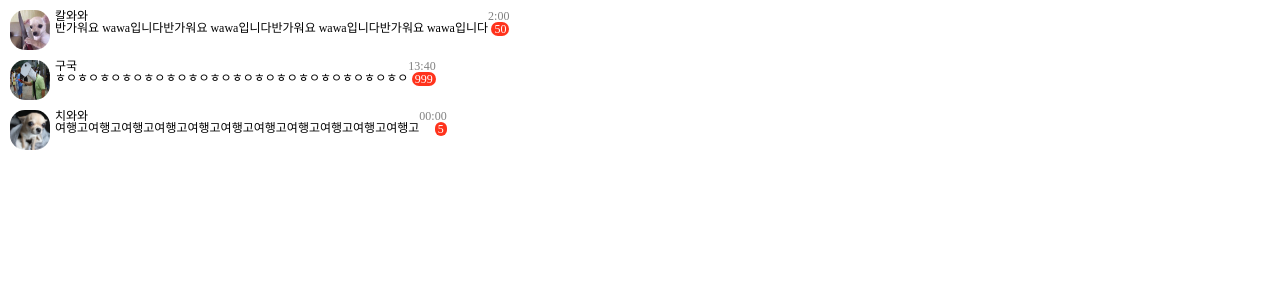
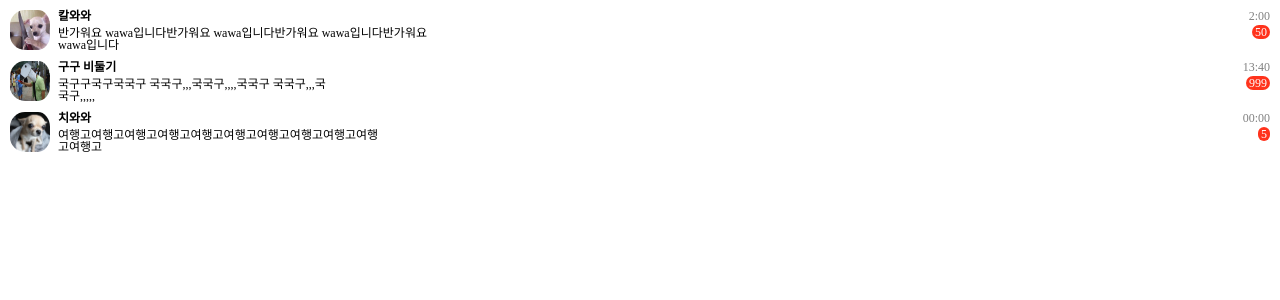
Before and after one commit to MZ-PEOPLE/Tripbuddy-project, a Next.js app: page /chat in a window 1280 px wide. Shown: the top 300 px of the page. Built offline with nearby package versions, Linux system fonts and the light colour scheme.

Commit message:
design:채팅방 목록 마진 조정

```diff
--- a/components/chat/ChatList.js
+++ b/components/chat/ChatList.js
@@ -16,9 +16,9 @@ export default function ChatListComponent() {
     {
       userid: 2,
       profileImg: '/img/profile_test_dulgi.png',
-      profileId: '구국',
+      profileId: '구구 비둘기',
       chatTime: '13:40',
-      chatContext: 'ㅎㅇㅎㅇㅎㅇㅎㅇㅎㅇㅎㅇㅎㅇㅎㅇㅎㅇㅎㅇㅎㅇㅎㅇㅎㅇㅎㅇㅎㅇㅎㅇ',
+      chatContext: '국구구국구국국구 국국구,,,국국구,,,,국국구 국국구,,,국국구,,,,,',
       unreadCount: 999,
       roomid: 123,
     },
@@ -30,13 +30,16 @@ export default function ChatListComponent() {
       chatContext: '여행고여행고여행고여행고여행고여행고여행고여행고여행고여행고여행고',
       unreadCount: 5,
       roomid: 123,
-    } //unreadCount0이고 읽으면 빨간 알람 X
+    },
+
+
+    //unreadCount0이고 읽으면 빨간 알람 X
   ];
 
   return (
     <>
       {chatDataList.map((chatData, index) => (
-        <Link href={`/chat/${chatData.roomid}`} className={styles.link} key={index}>
+        <Link href={`/chat/chatroom`} className={styles.link} key={index}>
           <div className={styles.userFrame}>
             <div className={styles.leftFrame}>
               <img className={styles.profileImg} src={chatData.profileImg} alt="Profile" />
--- a/components/chat/ChatList.module.css
+++ b/components/chat/ChatList.module.css
@@ -13,6 +13,7 @@
     height: 40px;
     border-radius: 15px;
     margin-right: 5px;
+    padding-right: 3px;
 
 
 }
@@ -33,9 +34,14 @@
 .chatContext {
     font-size: 12px;
     text-overflow: ellipsis;
-
-
-
+    overflow: hidden;
+    display: -webkit-box;
+    -webkit-line-clamp: 2;
+    /* 두 줄 이상이면 가리기 */
+    -webkit-box-orient: vertical;
+    margin-right: 3px;
+    margin-top: 5px;
+    width: 90%;
 }
 
 .userFrame {
@@ -60,17 +66,18 @@
 
 .rightFrame {
     margin-top: 10px;
+    position: fixed;
+    right: 0;
+
 }
 
 .profileId {
     font-size: 12px;
-
-    font-size: 12px;
+    font-weight: 600;
 
 }
 
 .unreadCount {
-    font-size: 12px;
     font-size: 12px;
     background-color: #ff331c;
     color: white;
@@ -79,19 +86,14 @@
     text-align: center;
     padding: 1px 3px;
 
-
-
 }
 
 .chatTime {
     font-size: 12px;
-    font-size: 12px;
     max-width: fit-content;
     text-align: center;
     color: grey;
-
-
-    color: grey;
+    padding-bottom: 3px;
 
 
 }
```
